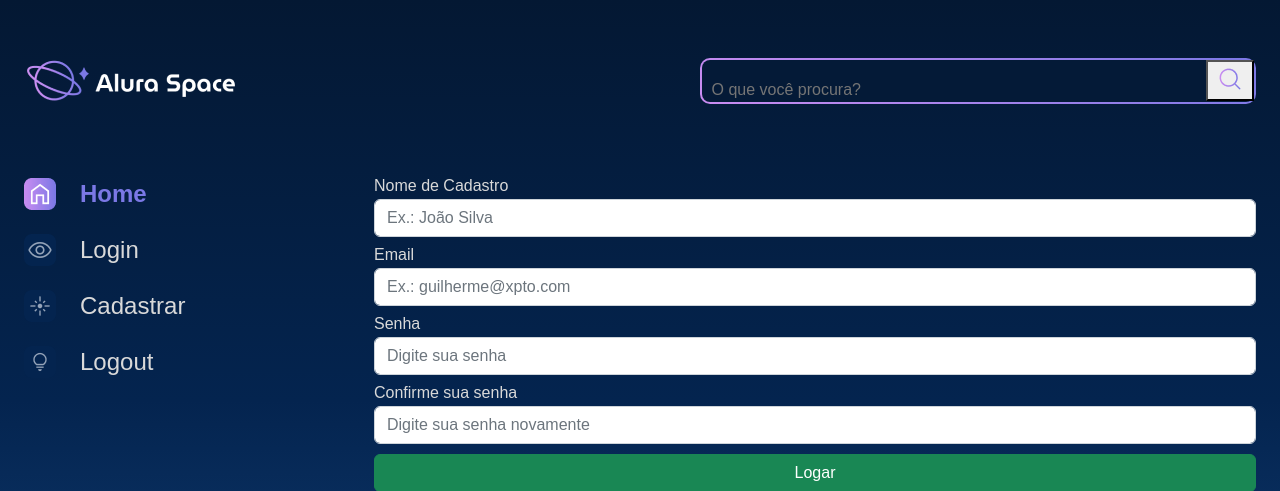
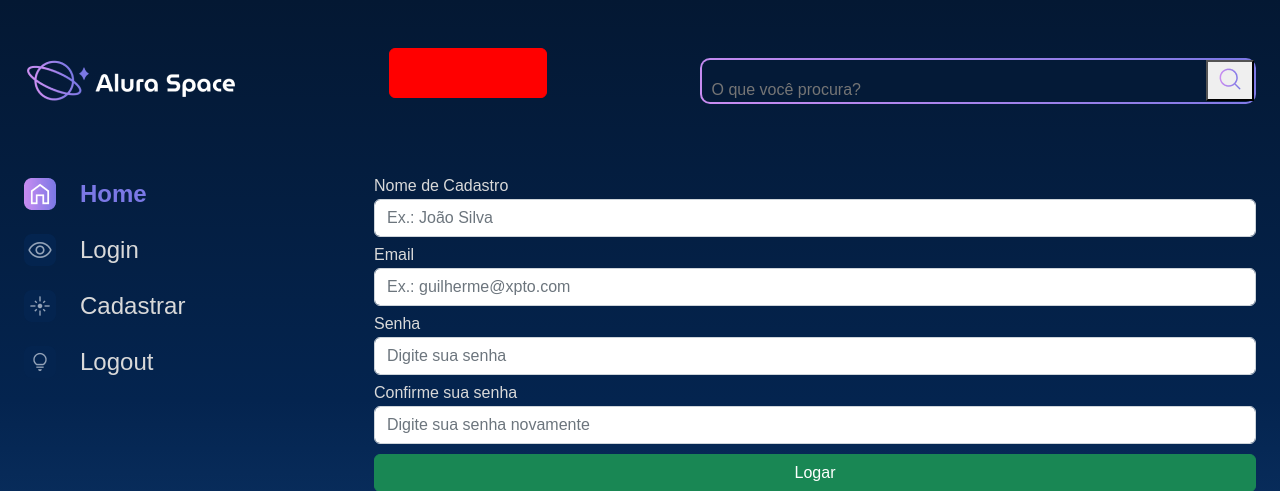
Before and after one commit to GuiRosario/alura_space, a Django app: page /cadastro in a window 1280 px wide. Shown: the top 491 px of the page. Run offline with Django 4.2, Linux system fonts and the light colour scheme; tables that the repository leaves empty hold one stand-in row (values such as "Sample post"); one stand-in notice (Sample message) is shown.

Commit message:
atualizadno tela cadastro erros

```diff
--- a/galeria/admin.py
+++ b/galeria/admin.py
@@ -5,7 +5,7 @@
     list_display = ("id", "nome", "legenda","publicada",)
     list_display_links = ("id","nome")
     search_fields = ("nome",)
-    list_filter = ("categoria",)
+    list_filter = ("categoria","usuario",)
     list_editable = ("publicada",)
     list_per_page = 10
 admin.site.register(Fotografia, ListandoFotografias)
--- a/setup/static/styles/style.css
+++ b/setup/static/styles/style.css
@@ -382,3 +382,27 @@
     border: 2px solid #7B78E5;
     cursor: pointer;
 }
+
+.alert {
+    --bs-alert-bg: transparent;
+    --bs-alert-padding-x: 1rem;
+    --bs-alert-padding-y: 1rem;
+    --bs-alert-margin-bottom: 1rem;
+    --bs-alert-color: inherit;
+    --bs-alert-border-color: transparent;
+    --bs-alert-border: 1px solid var(--bs-alert-border-color);
+    --bs-alert-border-radius: 0.375rem;
+    position: relative;
+    padding: var(--bs-alert-padding-y) var(--bs-alert-padding-x);
+    margin-bottom: var(--bs-alert-margin-bottom);
+    color: var(--bs-alert-color);
+    background-color: var(--bs-alert-bg);
+    border: var(--bs-alert-border);
+    border-radius: var(--bs-alert-border-radius);
+}
+
+.alert-primary {
+    --bs-alert-color: red;
+    --bs-alert-bg: red;
+    --bs-alert-border-color: red;
+}
--- a/templates/galeria/base.html
+++ b/templates/galeria/base.html
@@ -11,6 +11,7 @@
     <link rel="preconnect" href="https://fonts.gstatic.com" crossorigin>
     <link href="https://fonts.googleapis.com/css2?family=Space+Grotesk:wght@400;500;600&display=swap" rel="stylesheet">
     <link rel="stylesheet" href="{% static '/styles/style.css' %}">
+    <link href="https://cdn.jsdelivr.net/npm/bootstrap@5.3.3/dist/css/bootstrap.min.css" rel="stylesheet" integrity="sha384-QWTKZyjpPEjISv5WaRU9OFeRpok6YctnYmDr5pNlyT2bRjXh0JMhjY6hW+ALEwIH" crossorigin="anonymous">
 
 </head>
 <body>
--- a/templates/galeria/partials/header.html
+++ b/templates/galeria/partials/header.html
@@ -1,6 +1,11 @@
 {% load static %}
 <header class="cabecalho">
     <img src="{% static '/assets/logo/Logo(2).png'  %}" alt="Logo da Alura Space" />
+    {% for message in messages %}
+            <div class="alert alert-primary">
+                <p id="messages">{{message}}</p>
+            </div>
+    {% endfor %}
     <div class="cabecalho__busca">
         <div class="busca__fundo">
             <form action="{% url 'buscar' %}">
--- a/templates/galeria/partials/lateral.html
+++ b/templates/galeria/partials/lateral.html
@@ -4,6 +4,6 @@
         <a href="{% url 'index' %}"><img src="{% static '/assets/ícones/1x/Home - ativo.png' %}"> Home</a>
         <a href="{% url 'login' %}"><img src="{% static '/assets/ícones/1x/Mais vistas - inativo.png' %}">Login</a>
         <a href="{% url 'cadastro' %}"><img src="{% static '/assets/ícones/1x/Novas - inativo.png' %}">Cadastro</a>
-        <a href="#"><img src="{% static '/assets/ícones/1x/Surpreenda-me - inativo.png' %}"> Surpreenda-me</a>
+        <a href="{% url 'logout' %}"><img src="{% static '/assets/ícones/1x/Surpreenda-me - inativo.png' %}"> Logout</a>
     </nav>
 </section>
--- a/templates/usuarios/cadastro.html
+++ b/templates/usuarios/cadastro.html
@@ -20,6 +20,11 @@
     <div class="pagina-inicial">
         <header class="cabecalho">
             <img src="{% static '/assets/logo/Logo(2).png' %}" alt="Logo da Alura Space" />
+            {% for message in messages %}
+            <div class="alert alert-primary">
+                <p id="messages">{{message}}</p>
+            </div>
+            {% endfor %}
             <div class="cabecalho__busca">
                 <div class="busca__fundo">
                     <form action="{% url 'buscar' %}">
@@ -37,11 +42,11 @@
                     <a href="{% url 'index' %}"><img src="{% static '/assets/ícones/1x/Home - ativo.png' %}"> Home</a>
                     <a href="{% url 'login' %}"><img src="{% static '/assets/ícones/1x/Mais vistas - inativo.png' %}"> Login</a>
                     <a href="{% url 'cadastro' %}"><img src="{% static '/assets/ícones/1x/Novas - inativo.png' %}"> Cadastrar</a>
-                    <a href="#"><img src="{% static '/assets/ícones/1x/Surpreenda-me - inativo.png' %}"> Logout</a>
+                    <a href="{% url 'logout' %}"><img src="{% static '/assets/ícones/1x/Surpreenda-me - inativo.png' %}"> Logout</a>
                 </nav>
             </section>
             <section class="galeria" style="margin-left: 5em">
-                <form action="" method="">
+                <form action="{% url 'cadastro' %}" method="POST">
                     {% csrf_token %}
                     <div class="row">
                         {% for field in form.visible_fields %}
@@ -49,6 +54,11 @@
                             <label for="{{ field.id_for_label }}" style="color:#D9D9D9; margin-bottom: 5px;">{{field.label}}</label>
                             {{ field }}
                         </div>
+                        {% for error in field.errors %}
+                        <div class="alert alert-danger">
+                            {{error}}
+                        </div>
+                        {% endfor %}
                         {% endfor %}
                     </div>
                     <div>
--- a/usuarios/forms.py
+++ b/usuarios/forms.py
@@ -69,3 +69,13 @@
             }
         )
     )
+
+    def clean_nome_cadastro(self):
+        nome = self.cleaned_data.get("nome_cadastro")
+
+        if nome:
+            nome = nome.strip()
+            if " " in nome:
+                raise forms.ValidationError("Espaços não são permitidos nesse campo")
+            else:
+                return nome
--- a/usuarios/urls.py
+++ b/usuarios/urls.py
@@ -1,7 +1,8 @@
 from django.urls import path
-from usuarios.views import login,cadastro
+from usuarios.views import login,cadastro, logout
 
 urlpatterns = [
     path('login', login, name='login'),
     path('cadastro', cadastro, name='cadastro'),
+    path('logout', logout, name='logout')
 ]
--- a/usuarios/views.py
+++ b/usuarios/views.py
@@ -1,10 +1,66 @@
-from django.shortcuts import render
+from django.shortcuts import render, redirect
 from usuarios.forms import LoginForms, CadastroForms
-
+from django.contrib import auth
+from django.contrib.auth.models import User
+from django.contrib import messages
 def login(request):
     form = LoginForms()
+
+    if request.method == 'POST':
+        form  = LoginForms(request.POST)
+
+        if form.is_valid():
+            nome = form['nome_login'].value()
+            senha = form['senha'].value()
+
+        usuario = auth.authenticate(
+            request,
+            username = nome,
+            password = senha
+        )
+
+        if usuario is not None:
+            auth.login(request, usuario)
+            messages.success(request, f"{nome} logado com sucesso!")
+            return redirect('index')
+        else:
+            messages.error(request, "Erro ao efetuar login!")
+            return redirect('login')
+
     return render(request, "usuarios/login.html", {"form":form})
 
 def cadastro(request):
     form = CadastroForms()
+
+    if request.method == 'POST':
+        form = CadastroForms(request.POST)
+
+        if form.is_valid():
+            if form["senha_1"].value() != form["senha_2"].value():
+                messages.error(request, "Senhas não são iguais!")
+                return redirect('cadastro')
+
+            nome = form["nome_cadastro"].value()
+            email = form["email"].value()
+            senha = form["senha_1"].value()
+
+            if User.objects.filter(username = nome).exists():
+                messages.error(request, "Usuário já existente!")
+                return redirect('cadastro')
+
+            usuario  = User.objects.create_user(
+                username=nome,
+                email=email,
+                password=senha
+            )
+
+            usuario.save()
+            messages.success(request, "Cadastro efetuado com sucesso!")
+            return redirect('login')
+
     return render(request, "usuarios/cadastro.html",{"form":form})
+
+def logout(request):
+    auth.logout(request)
+    messages.success(request, "Logout efetuado com sucesso")
+    return redirect('login')
```
Also changed, not shown: galeria/models.py (+8 -1 lines), galeria/views.py (+10 -1 lines), templates/usuarios/login.html (+8 -3 lines), galeria/migrations/0006_fotografia_usuario.py (added).
